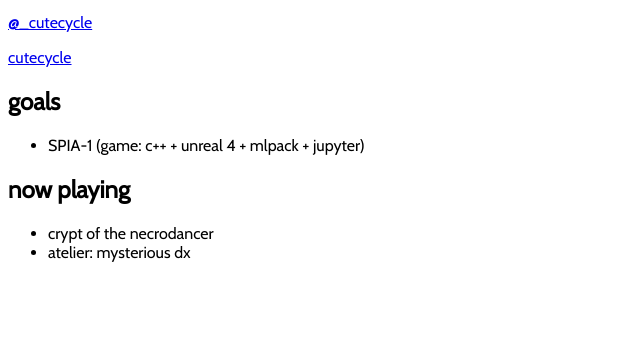
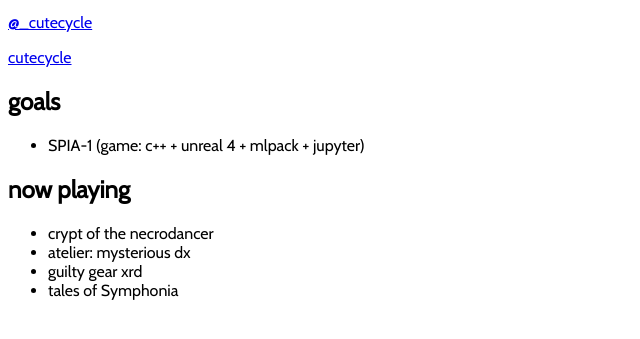
Before and after one commit to cutecycle/girlhours, a Gatsby site: page / in a window 1280 px wide. Shown: the part 105-444 px from the top of the page, without its empty margins (0-640 px from the left). Built offline with nearby package versions, Linux system fonts and the light colour scheme; Gatsby itself is replaced by a stand-in of ours.

Commit message:
Update index.js

```diff
--- a/src/pages/index.js
+++ b/src/pages/index.js
@@ -37,7 +37,8 @@
             <ul>
                 <li>crypt of the necrodancer</li>
                 <li>atelier: mysterious dx</li>
-
+<li>guilty gear xrd</li>
+<li>tales of Symphonia</li>
 
             </ul>
         </div>
```
